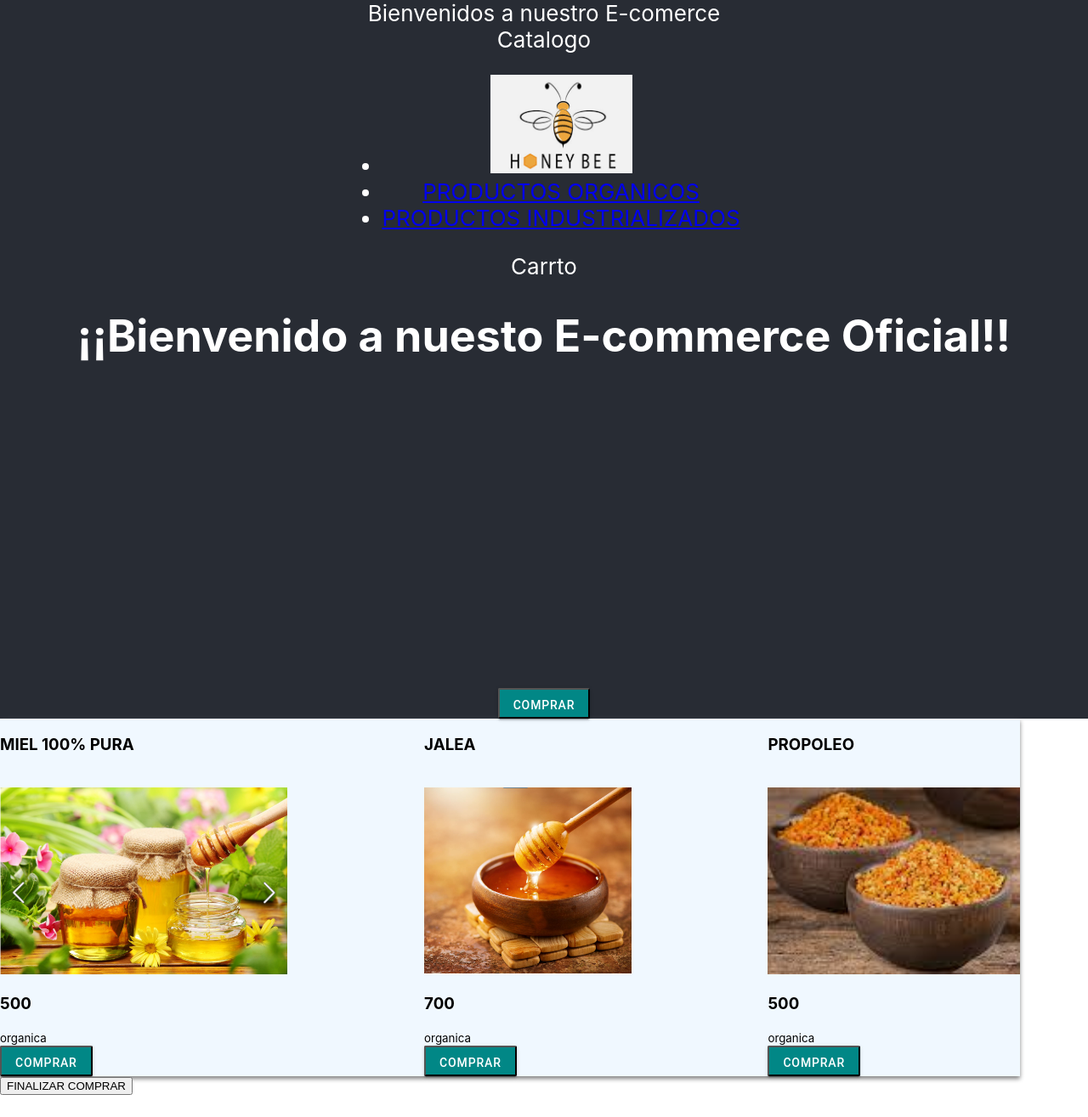
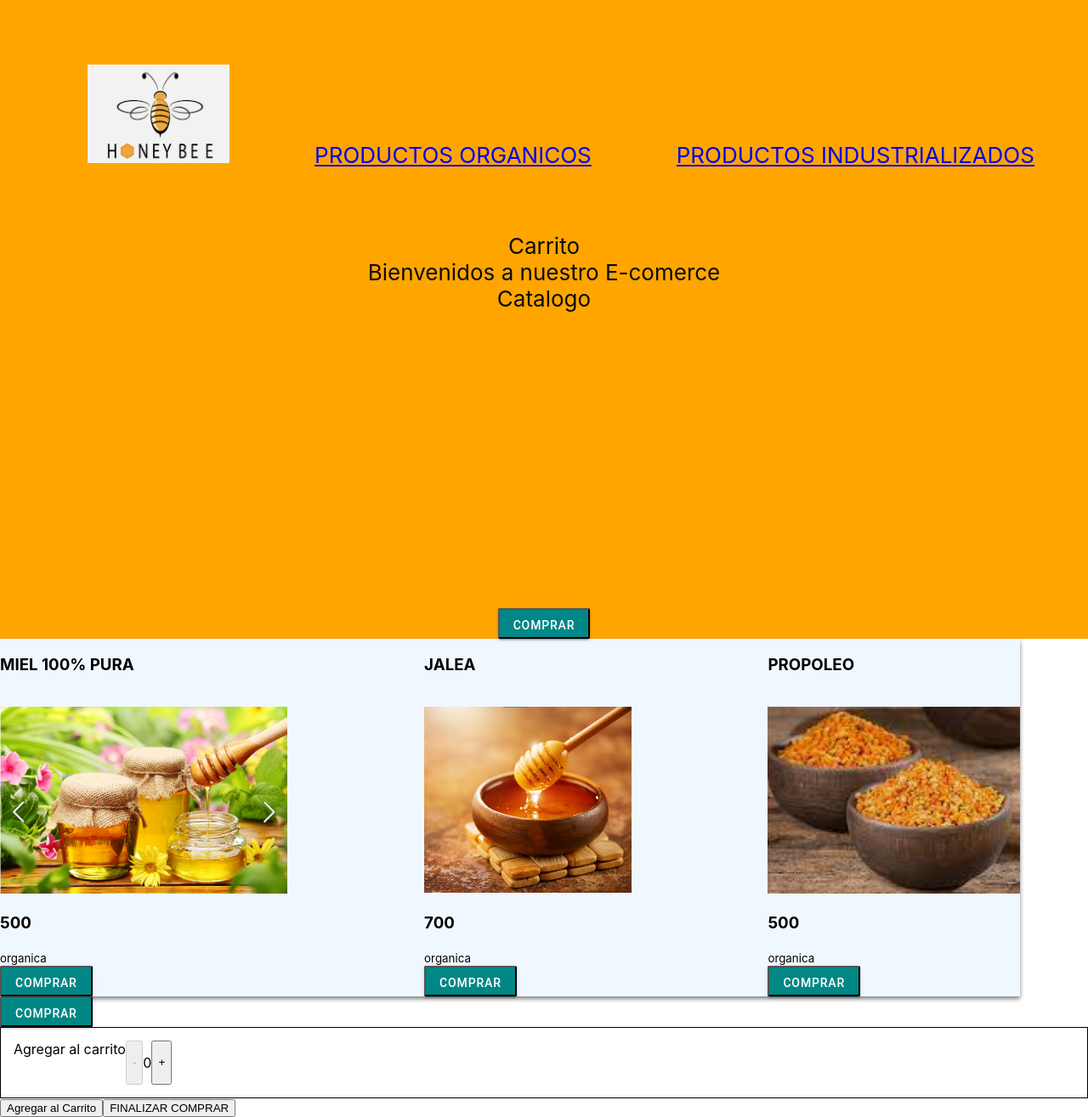
Before and after one commit to fedeasz/fedesanchezzarabozoreactinicios, a React (Create React App) app: page / in a window 1280 px wide. Shown: the whole page at 85% size. Before the commit the page ends 1289 px from the top, so only its background shows below. Built offline with nearby package versions, Linux system fonts and the light colour scheme.

Commit message:
agregando botones

```diff
--- a/src/App.css
+++ b/src/App.css
@@ -3,7 +3,7 @@
 }
 
 .App-logo {
-  height: 40vmin;
+  height: 11vmin;
   pointer-events: none;
 }
 
@@ -14,14 +14,14 @@
 }
 
 .App-header {
-  background-color: #282c34;
-  min-height: 100vh;
+  background-color: orange;
+  min-height: 10vh;
   display: flex;
   flex-direction: column;
   align-items: center;
   justify-content: center;
   font-size: calc(10px + 2vmin);
-  color: white;
+  color: rgb(10, 10, 10);
 }
 
 .App-link {
--- a/src/App.js
+++ b/src/App.js
@@ -3,8 +3,10 @@ import './App.css';
 import Card from "./componentes/Card";
 import Botones from './componentes/Botones/Botones';
 import NavBar from './componentes/Navbar/NavBar';
-import Saludo from './componentes/Itemlistcontainer/ItemsGreeting';
+/*import Saludo from './componentes/Itemlistcontainer/ItemsGreeting';*/
 import Flex from './componentes/Flex/Flex';
+import ItemCount from './componentes/contador/ItemCount';
+import ItemsListContainer from './componentes/ItemsListContainer/ItemsListContainer';
 
 
 function App() {
@@ -31,23 +33,19 @@ function App() {
   return (
     <div>
       <div className="App">
-        <header className="App-header">
-            {/*<img src={logo} className="App-logo" alt="logo" />*/}
+        <header className="App-header" >
+            <NavBar/>
             {title}
             <br></br>
             {title2}
-            <NavBar/>
-            <Saludo />
-            <Card />
+            <Card ItemCount stock={150}/>
         </header>
       <div/>
     </div>
-      <Flex>
-            <Card img="./imagenes/i1.PNG" Nombre="MIEL 100% PURA" precio="500" detail="organica" />
-            <Card img="./imagenes/i2.jpg"Nombre="JALEA" precio={700} detail="organica" />
-            <Card img="./imagenes/propoleo.jpg" Nombre="PROPOLEO" precio="500" detail="organica" />
-      </Flex>
-
+      <ItemsListContainer/>
+      <Botones/>
+      <ItemCount stock={150}/>
+      <button>Agregar al Carrito</button>
       <button onClick={comprado}>FINALIZAR COMPRAR</button>
   </div>
 
--- a/src/componentes/After/After.jsx
+++ b/src/componentes/After/After.jsx
@@ -1,4 +1,4 @@
-const After =(props) =>  (
+/*const After =(props) =>  (
 <li>
     <a href="/">{props.text}</a>
 </li>
--- a/src/componentes/Botones/Botones.js
+++ b/src/componentes/Botones/Botones.js
@@ -1,4 +1,5 @@
-import "./Botones.css"
+import React from "react";
+import "./Botones.css";
 
 
 
@@ -9,14 +10,22 @@ import "./Botones.css"
 
 function Botones (props){
 
+    //React.useState()
+    let [colorState, setColorState]= React.useState ("black")
+
+    const styleButton = {
+        padding: props.paggding,
+        backgroundColor: colorState,
+    };
+
     function handleClick(evt){
+        setColorState = "red";
         alert("Se agrego al carrito correctamente");
-
     }
 
     return(
-        <button onClick= {handleClick} className ="btn">{props.text}COMPRAR</button>
-    )
+        <button onClick= {handleClick} styleButton={styleButton} className ="btn">{props.children}COMPRAR</button>
+    );
 
 }
 
--- a/src/componentes/Itemlistcontainer/ItemsGreeting.jsx
+++ /dev/null
@@ -1,15 +0,0 @@
-function Saludo (props){
-
-
-return(
-    <div>
-    <h1>¡¡Bienvenido a nuesto E-commerce Oficial!!</h1>
-    </div>
-);
-
-
-}
-
-
-
-export default Saludo;
--- /dev/null
+++ b/src/componentes/ItemsListContainer/ItemsListContainer.jsx
@@ -0,0 +1,32 @@
+import Card from "../Card";
+import Flex from "../Flex/Flex";
+import {useState, useEffect } from "react";
+
+function ItemListContainer(){
+    return(
+        <Flex>
+            <Card img="./imagenes/i1.PNG" Nombre="MIEL 100% PURA" precio="500" detail="organica" />
+            <Card img="./imagenes/i2.jpg"Nombre="JALEA" precio={700} detail="organica" />
+            <Card img="./imagenes/propoleo.jpg" Nombre="PROPOLEO" precio="500" detail="organica" />
+      </Flex>
+    )
+}
+export default ItemListContainer;
+
+
+
+/*function Saludo (props){
+
+
+return(
+    <div>
+    <h1>¡¡Bienvenido a nuesto E-commerce Oficial!!</h1>
+    </div>
+);
+
+
+}
+
+
+
+export default Saludo;*/
--- /dev/null
+++ b/src/componentes/Navbar/Nav.css
@@ -0,0 +1,8 @@
+.Nav ul li{
+    list-style-type: none;
+    display: inline-block;
+    padding: 50px;
+    margin: 0px;
+    color: rgba(255, 255, 255, 0.747);
+
+}
--- a/src/componentes/Navbar/NavBar.jsx
+++ b/src/componentes/Navbar/NavBar.jsx
@@ -1,7 +1,8 @@
+import "./Nav.css";
 function NavBar(props){
     return(
-       <header>
-        <nav>
+       <header >
+        <nav className= "Nav">
             <ul>
                 <li>
                 <a href="/" />
@@ -15,7 +16,7 @@ function NavBar(props){
                 </li>
             </ul>
             <cartWidget></cartWidget>
-            <span>Carrto</span>
+            <span>Carrito</span>
         </nav>
        </header>
     )
--- a/src/componentes/card.js
+++ b/src/componentes/card.js
@@ -1,6 +1,8 @@
+
 import Botones from "./Botones/Botones";
 
 function Card (props) {
+
 
 
 
@@ -13,7 +15,7 @@ function Card (props) {
            <h3>{props.precio}</h3>
            <small>{props.detail}</small>
            <br></br>
-           <Botones />
+           <Botones padding = "8px 12px" color="Green"/>
         </div>
 
     );
--- /dev/null
+++ b/src/componentes/contador/ItemCount.css
@@ -0,0 +1,6 @@
+.contador{
+    display: flex;
+    border: solid 1px black;
+    padding: 15px;
+
+}
--- /dev/null
+++ b/src/componentes/contador/ItemCount.jsx
@@ -0,0 +1,24 @@
+import "./ItemCount.css";
+import {useState} from 'react';
+
+function ItemCount(props) {
+
+    const [count, setCount] = useState (0);
+
+    function handleAdd () {
+        setCount (count + 1);
+    }
+    function handleSubctrac (){
+        setCount (count - 1);
+    }
+  return (
+    <div className="contador">
+        Agregar al carrito
+        <button disabled={ count=== 0} onClick={handleSubctrac}>-</button>
+        <p>{count}</p>
+        <button disabled={ count ===props.stock} onClick={handleAdd}>+</button>
+    </div>
+  )
+}
+
+export default ItemCount
```
